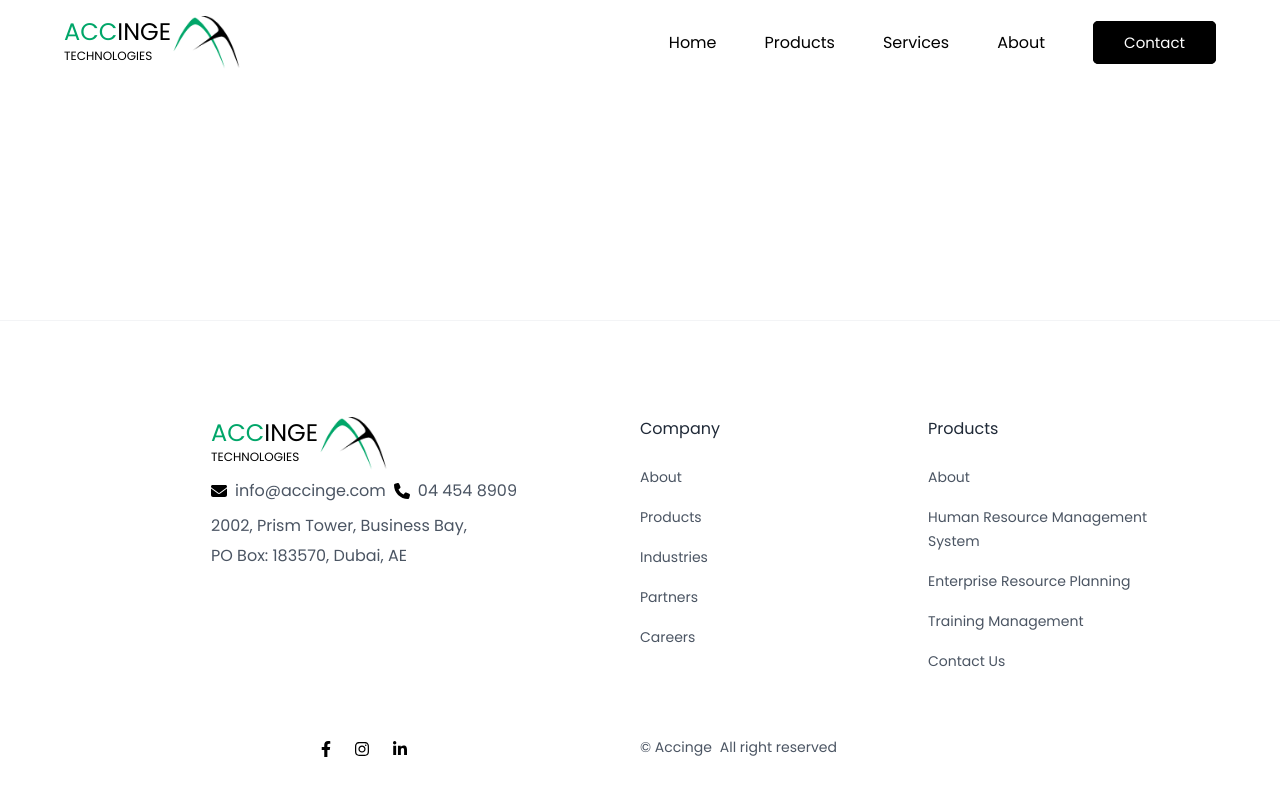
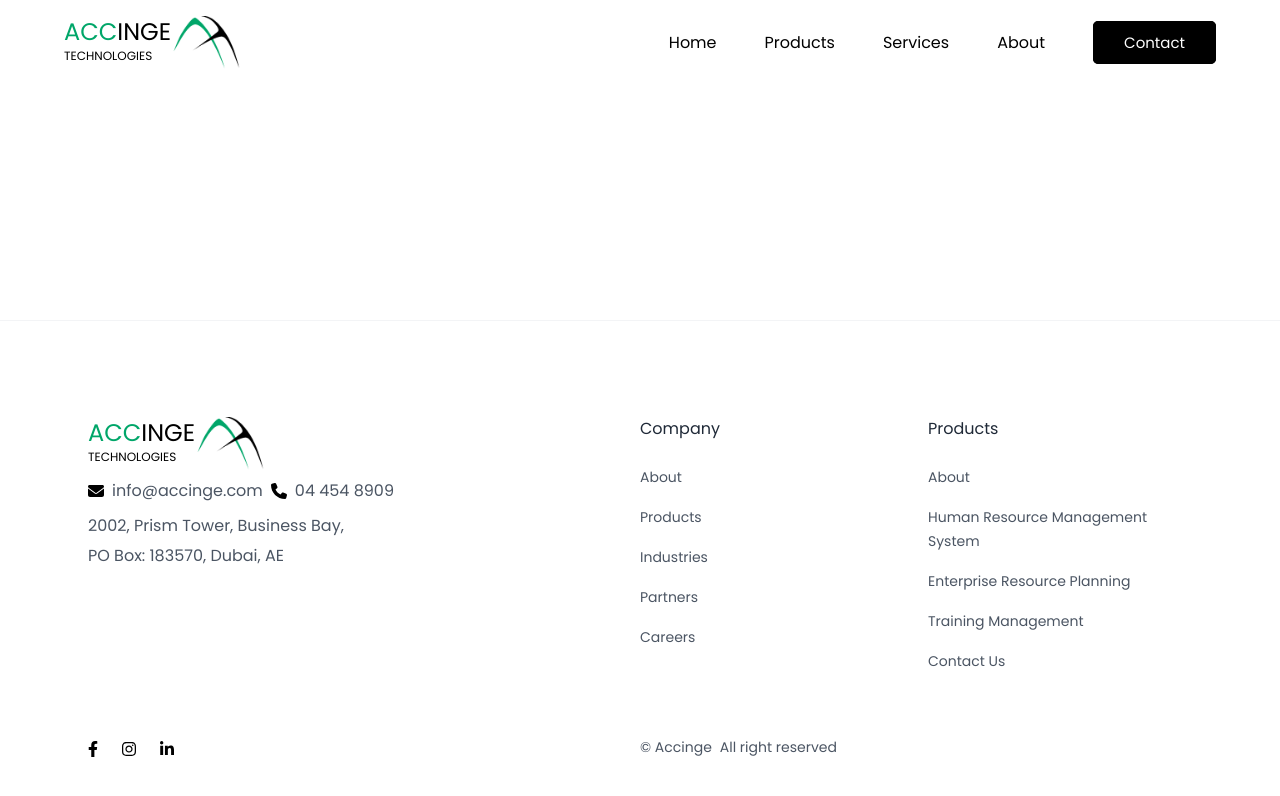
Before and after one commit to an-sajinsatheesan/accinge-web, a Next.js app: page /about in a window 1280 px wide. Shown: the top 796 px of the page. Built offline with nearby package versions, Linux system fonts and the light colour scheme.

Commit message:
Footer Final Changes

```diff
--- a/src/components/layout/footer.tsx
+++ b/src/components/layout/footer.tsx
@@ -5,8 +5,8 @@ const Footer: React.FC = () => {
     return <footer className="border-t border-gray-100 pt-8 md:pt-24 pb-8">
         <div className="m-auto space-y-8 px-4 text-gray-600 sm:px-12 xl:max-w-6xl xl:px-0">
             <div className="grid grid-cols-8 gap-6 md:gap-0">
-                <div className="col-span-8 md:col-span-2 lg:col-span-4">
-                    <div className="flex flex-col md:flex-row h-full md:items-center items-start justify-between gap-6 py-6 md:flex-col md:items-start md:justify-between md:space-y-6 md:border-none md:py-0">
+                <div className="col-span-8 md:col-span-4 lg:col-span-4">
+                    <div className="flex flex-col md:flex-row h-full items-start justify-between gap-6 py-6 md:flex-col md:items-start md:justify-between md:space-y-6 md:border-none md:py-0">
                         <div className='flex flex-col'>
                             <div className="flex ">
                                 <a href="#" className="text-[#00a669] text-2xl font-medium">
@@ -58,7 +58,7 @@ const Footer: React.FC = () => {
                         </div>
                     </div>
                 </div>
-                <div className="col-span-8 md:col-span-6 lg:col-span-4">
+                <div className="col-span-8 md:col-span-4 lg:col-span-4">
                     <div className="grid grid-cols-4 gap-6 pb-16">
                         <div className='col-span-2'>
                             <h2 className="text-base font-medium text-gray-800">Company</h2>
```
